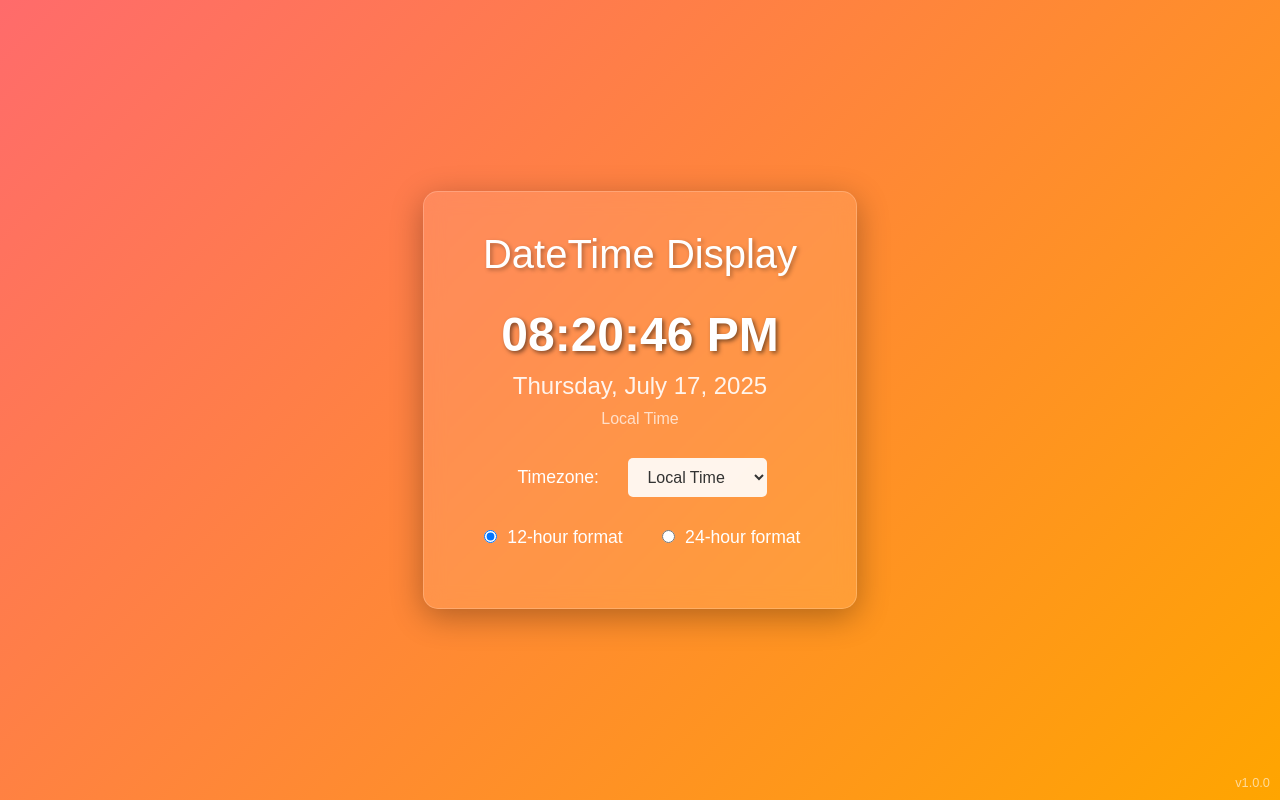
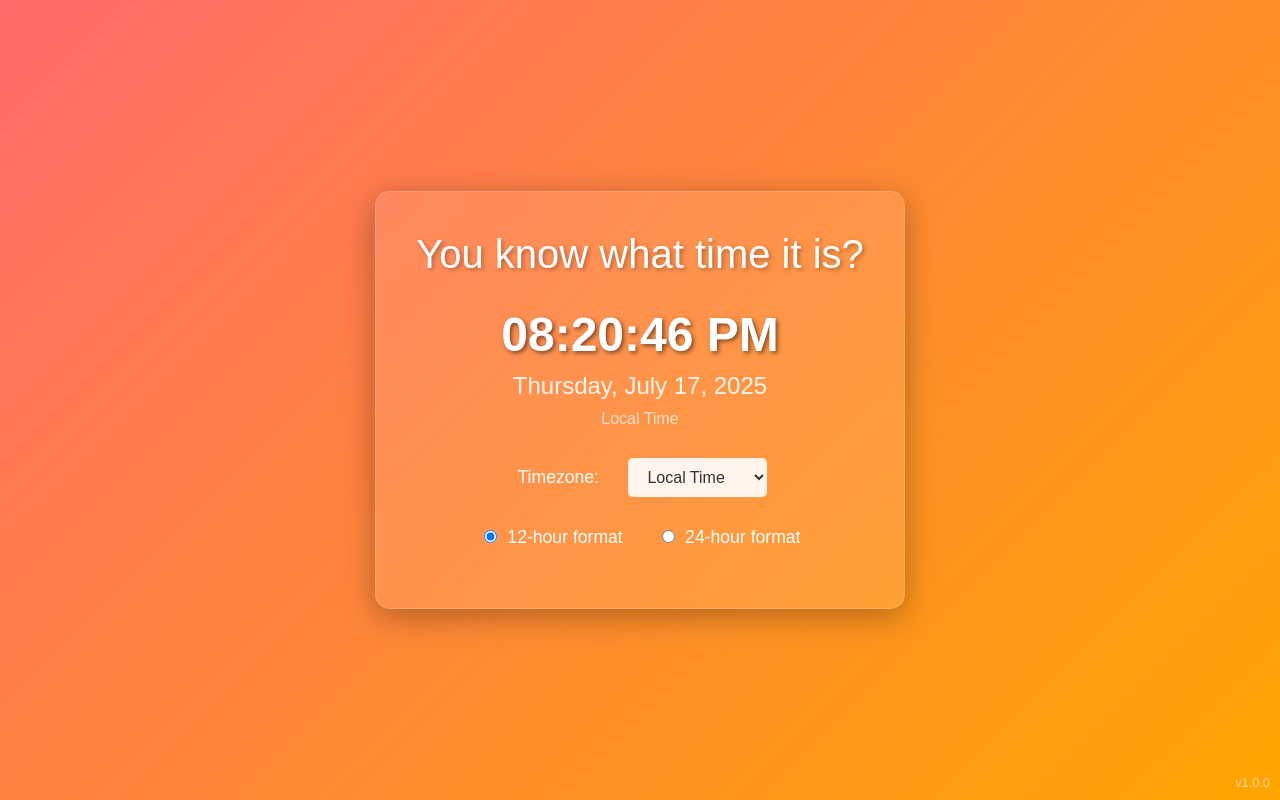
Before and after one commit to Anon1Red7/datetime-display, a plain HTML site: page index.html in a window 1280 px wide. Drawn offline with Linux system fonts and the light colour scheme.

Commit message:
Update index.html
Change text test.

```diff
--- a/index.html
+++ b/index.html
@@ -102,7 +102,7 @@
 </head>
 <body>
     <div class="container">
-        <h1>DateTime Display</h1>
+        <h1>You know what time it is?</h1>
 
         <div class="datetime-display">
             <div class="current-time" id="timeDisplay">--:--:--</div>
```
